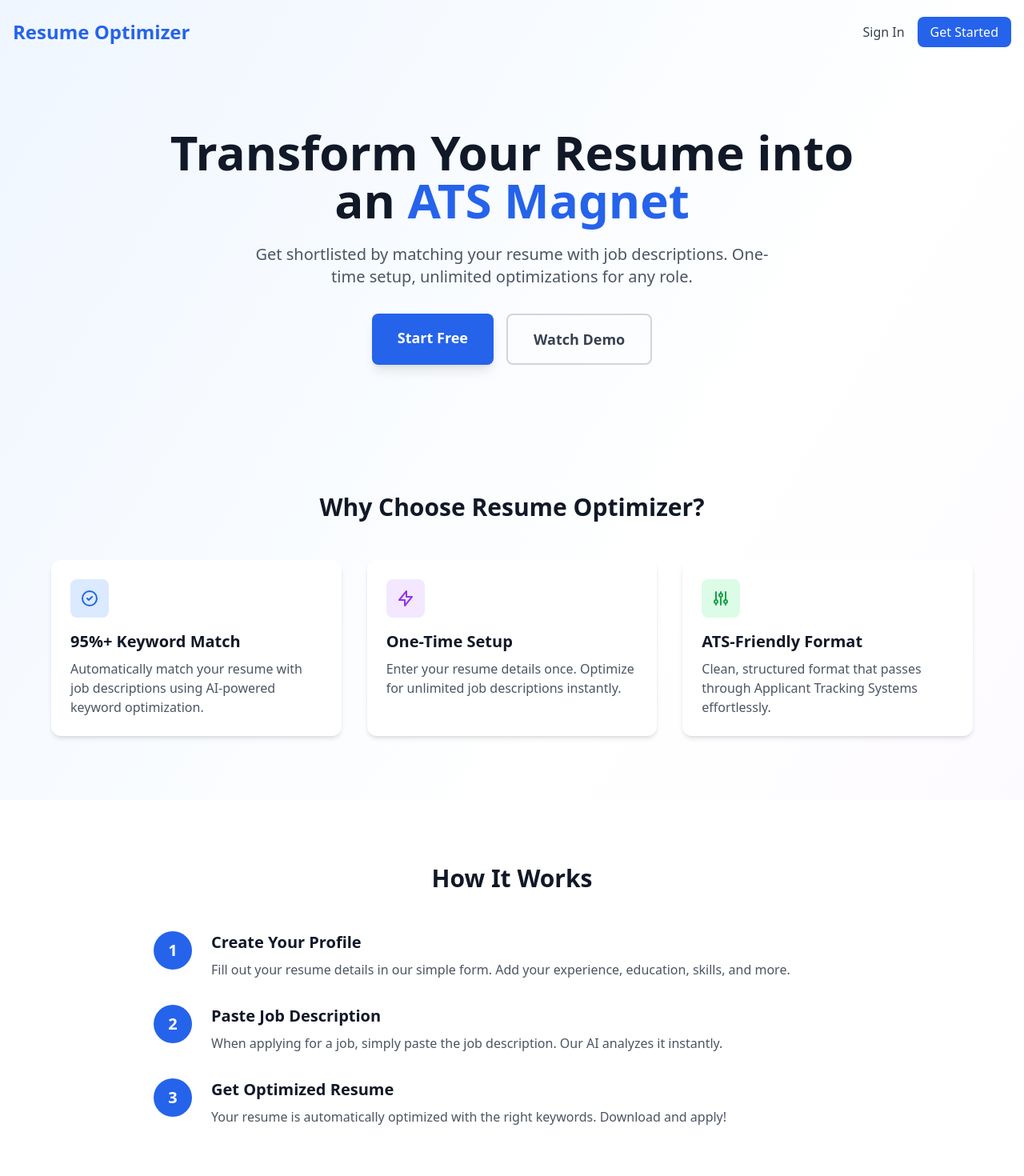
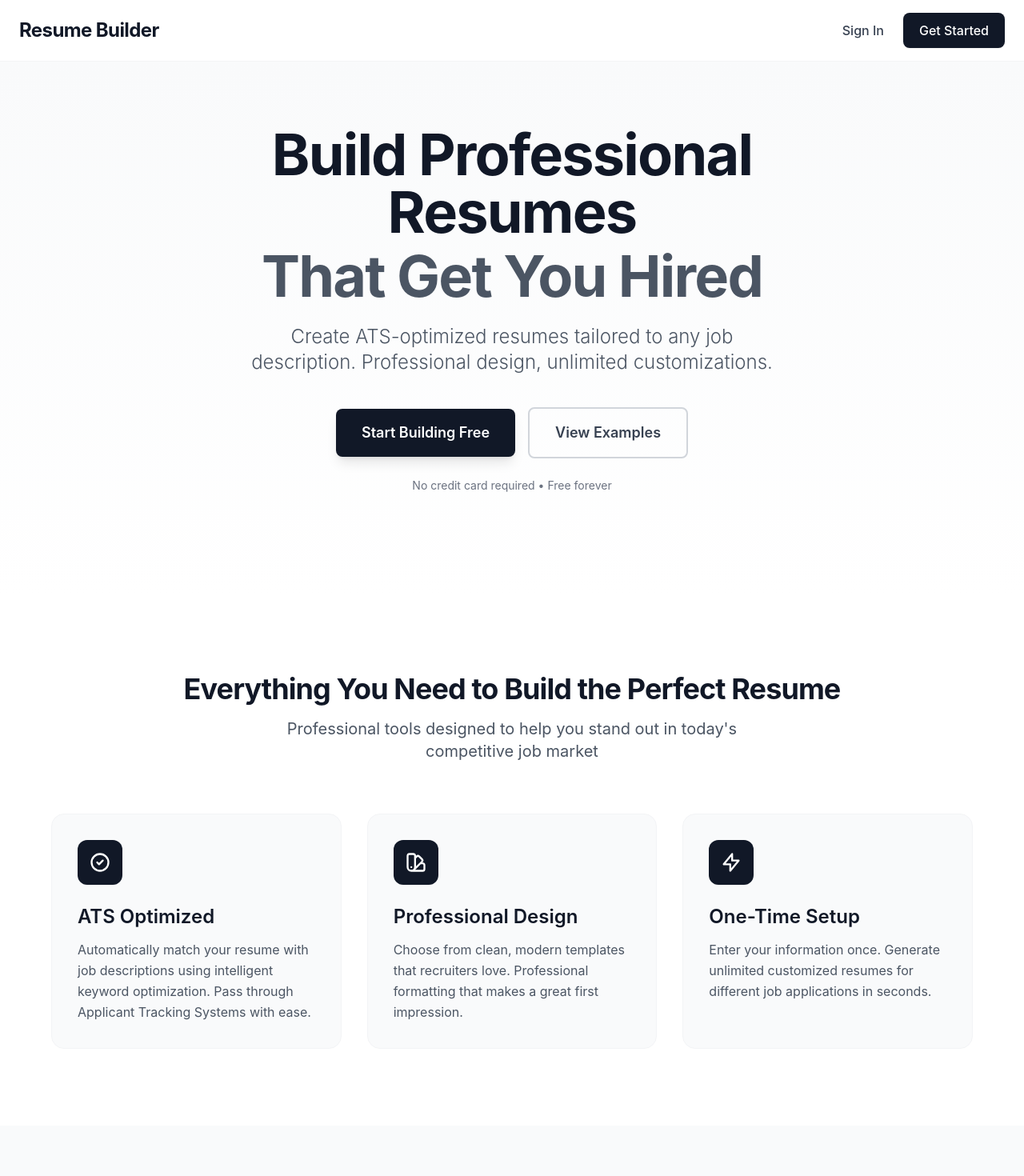
Before and after one commit to chinnuk0521/Resume-Builder, a Next.js app: page / in a window 1280 px wide. Shown: the top 1470 px of the page at 80% size. Built offline with nearby package versions, Linux system fonts and the light colour scheme; no server answers.

Commit message:
Update landing page: rebrand to Resume Builder with modern professional design

```diff
--- a/app/globals.css
+++ b/app/globals.css
@@ -2,6 +2,11 @@
 @tailwind components;
 @tailwind utilities;
 
+@import url('https://fonts.googleapis.com/css2?family=Inter:wght@300;400;500;600;700;800&display=swap');
+
 body {
   @apply bg-gray-50 text-gray-900;
+  font-family: 'Inter', -apple-system, BlinkMacSystemFont, 'Segoe UI', 'Roboto', 'Oxygen', 'Ubuntu', 'Cantarell', 'Fira Sans', 'Droid Sans', 'Helvetica Neue', sans-serif;
+  -webkit-font-smoothing: antialiased;
+  -moz-osx-font-smoothing: grayscale;
 }
--- a/app/layout.tsx
+++ b/app/layout.tsx
@@ -4,8 +4,8 @@ import 'react-quill/dist/quill.snow.css'
 import { AuthProvider } from '@/components/AuthProvider'
 
 export const metadata: Metadata = {
-  title: 'Resume Rewriter - ATS Optimizer',
-  description: 'Transform your resume into an ATS-friendly format',
+  title: 'Resume Builder - Professional ATS-Optimized Resumes',
+  description: 'Build professional, ATS-optimized resumes that get you noticed',
 }
 
 export default function RootLayout({
--- a/app/page.tsx
+++ b/app/page.tsx
@@ -20,167 +20,196 @@ export default function LandingPage() {
 
   if (loading) {
     return (
-      <div className="min-h-screen flex items-center justify-center">
+      <div className="min-h-screen flex items-center justify-center bg-white">
         <div className="animate-spin rounded-full h-12 w-12 border-b-2 border-blue-600"></div>
       </div>
     )
   }
 
   return (
-    <div className="min-h-screen bg-gradient-to-br from-blue-50 via-white to-purple-50">
+    <div className="min-h-screen bg-white">
       {/* Navigation */}
-      <nav className="container mx-auto px-4 py-6">
+      <nav className="border-b border-gray-100 bg-white/80 backdrop-blur-sm sticky top-0 z-50">
+        <div className="container mx-auto px-6 py-4">
           <div className="flex justify-between items-center">
-          <div className="text-2xl font-bold text-blue-600">Resume Optimizer</div>
-          <div className="space-x-4">
-            <Link href="/auth/login" className="text-gray-700 hover:text-blue-600 transition">
+            <div className="text-2xl font-bold text-gray-900 tracking-tight">Resume Builder</div>
+            <div className="flex items-center space-x-6">
+              <Link
+                href="/auth/login"
+                className="text-gray-700 hover:text-gray-900 font-medium transition-colors"
+              >
                 Sign In
               </Link>
               <Link
                 href="/auth/login"
-              className="bg-blue-600 text-white px-4 py-2 rounded-lg hover:bg-blue-700 transition"
+                className="bg-gray-900 text-white px-5 py-2.5 rounded-lg hover:bg-gray-800 transition-all font-medium shadow-sm"
               >
                 Get Started
               </Link>
             </div>
           </div>
+        </div>
       </nav>
 
       {/* Hero Section */}
-      <div className="container mx-auto px-4 py-20">
+      <section className="relative overflow-hidden bg-gradient-to-b from-gray-50 to-white pt-20 pb-32">
+        <div className="container mx-auto px-6">
           <div className="max-w-4xl mx-auto text-center">
-          <h1 className="text-5xl md:text-6xl font-bold text-gray-900 mb-6">
-            Transform Your Resume into an
-            <span className="text-blue-600"> ATS Magnet</span>
+            <h1 className="text-5xl md:text-6xl lg:text-7xl font-bold text-gray-900 mb-6 leading-tight tracking-tight">
+              Build Professional Resumes
+              <span className="block text-gray-600 mt-2">That Get You Hired</span>
             </h1>
-          <p className="text-xl text-gray-600 mb-8 max-w-2xl mx-auto">
-            Get shortlisted by matching your resume with job descriptions.
-            One-time setup, unlimited optimizations for any role.
+            <p className="text-xl md:text-2xl text-gray-600 mb-10 max-w-2xl mx-auto leading-relaxed font-light">
+              Create ATS-optimized resumes tailored to any job description.
+              Professional design, unlimited customizations.
             </p>
-          <div className="flex flex-col sm:flex-row gap-4 justify-center">
+            <div className="flex flex-col sm:flex-row gap-4 justify-center items-center">
               <Link
                 href="/auth/login"
-              className="bg-blue-600 text-white px-8 py-4 rounded-lg text-lg font-semibold hover:bg-blue-700 transition shadow-lg hover:shadow-xl"
+                className="bg-gray-900 text-white px-8 py-4 rounded-lg text-lg font-semibold hover:bg-gray-800 transition-all shadow-lg hover:shadow-xl transform hover:-translate-y-0.5"
               >
-              Start Free
+                Start Building Free
               </Link>
-            <button className="border-2 border-gray-300 text-gray-700 px-8 py-4 rounded-lg text-lg font-semibold hover:border-gray-400 transition">
-              Watch Demo
+              <button className="border-2 border-gray-300 text-gray-700 px-8 py-4 rounded-lg text-lg font-semibold hover:border-gray-400 hover:bg-gray-50 transition-all">
+                View Examples
               </button>
             </div>
+            <p className="text-sm text-gray-500 mt-6">No credit card required • Free forever</p>
           </div>
         </div>
+      </section>
 
       {/* Features Section */}
-      <div className="container mx-auto px-4 py-20">
+      <section className="py-24 bg-white">
+        <div className="container mx-auto px-6">
           <div className="max-w-6xl mx-auto">
-          <h2 className="text-3xl font-bold text-center text-gray-900 mb-12">
-            Why Choose Resume Optimizer?
+            <div className="text-center mb-16">
+              <h2 className="text-4xl font-bold text-gray-900 mb-4 tracking-tight">
+                Everything You Need to Build the Perfect Resume
               </h2>
+              <p className="text-xl text-gray-600 max-w-2xl mx-auto">
+                Professional tools designed to help you stand out in today's competitive job market
+              </p>
+            </div>
             <div className="grid md:grid-cols-3 gap-8">
-            <div className="bg-white p-6 rounded-xl shadow-md hover:shadow-lg transition">
-              <div className="w-12 h-12 bg-blue-100 rounded-lg flex items-center justify-center mb-4">
-                <svg className="w-6 h-6 text-blue-600" fill="none" stroke="currentColor" viewBox="0 0 24 24">
+              <div className="bg-gray-50 p-8 rounded-2xl hover:shadow-lg transition-all border border-gray-100">
+                <div className="w-14 h-14 bg-gray-900 rounded-xl flex items-center justify-center mb-6">
+                  <svg className="w-7 h-7 text-white" fill="none" stroke="currentColor" viewBox="0 0 24 24">
                     <path strokeLinecap="round" strokeLinejoin="round" strokeWidth={2} d="M9 12l2 2 4-4m6 2a9 9 0 11-18 0 9 9 0 0118 0z" />
                   </svg>
                 </div>
-              <h3 className="text-xl font-semibold mb-2">95%+ Keyword Match</h3>
-              <p className="text-gray-600">
-                Automatically match your resume with job descriptions using AI-powered keyword optimization.
+                <h3 className="text-2xl font-semibold mb-3 text-gray-900">ATS Optimized</h3>
+                <p className="text-gray-600 leading-relaxed">
+                  Automatically match your resume with job descriptions using intelligent keyword optimization. Pass through Applicant Tracking Systems with ease.
                 </p>
               </div>
-            <div className="bg-white p-6 rounded-xl shadow-md hover:shadow-lg transition">
-              <div className="w-12 h-12 bg-purple-100 rounded-lg flex items-center justify-center mb-4">
-                <svg className="w-6 h-6 text-purple-600" fill="none" stroke="currentColor" viewBox="0 0 24 24">
+              <div className="bg-gray-50 p-8 rounded-2xl hover:shadow-lg transition-all border border-gray-100">
+                <div className="w-14 h-14 bg-gray-900 rounded-xl flex items-center justify-center mb-6">
+                  <svg className="w-7 h-7 text-white" fill="none" stroke="currentColor" viewBox="0 0 24 24">
+                    <path strokeLinecap="round" strokeLinejoin="round" strokeWidth={2} d="M7 21a4 4 0 01-4-4V5a2 2 0 012-2h4a2 2 0 012 2v12a4 4 0 01-4 4zm0 0h12a2 2 0 002-2v-4a2 2 0 00-2-2h-2.343M11 7.343l1.657-1.657a2 2 0 012.828 0l2.829 2.829a2 2 0 010 2.828l-8.486 8.485M7 17h.01" />
+                  </svg>
+                </div>
+                <h3 className="text-2xl font-semibold mb-3 text-gray-900">Professional Design</h3>
+                <p className="text-gray-600 leading-relaxed">
+                  Choose from clean, modern templates that recruiters love. Professional formatting that makes a great first impression.
+                </p>
+              </div>
+              <div className="bg-gray-50 p-8 rounded-2xl hover:shadow-lg transition-all border border-gray-100">
+                <div className="w-14 h-14 bg-gray-900 rounded-xl flex items-center justify-center mb-6">
+                  <svg className="w-7 h-7 text-white" fill="none" stroke="currentColor" viewBox="0 0 24 24">
                     <path strokeLinecap="round" strokeLinejoin="round" strokeWidth={2} d="M13 10V3L4 14h7v7l9-11h-7z" />
                   </svg>
                 </div>
-              <h3 className="text-xl font-semibold mb-2">One-Time Setup</h3>
-              <p className="text-gray-600">
-                Enter your resume details once. Optimize for unlimited job descriptions instantly.
-              </p>
-            </div>
-            <div className="bg-white p-6 rounded-xl shadow-md hover:shadow-lg transition">
-              <div className="w-12 h-12 bg-green-100 rounded-lg flex items-center justify-center mb-4">
-                <svg className="w-6 h-6 text-green-600" fill="none" stroke="currentColor" viewBox="0 0 24 24">
-                  <path strokeLinecap="round" strokeLinejoin="round" strokeWidth={2} d="M12 6V4m0 2a2 2 0 100 4m0-4a2 2 0 110 4m-6 8a2 2 0 100-4m0 4a2 2 0 110-4m0 4v2m0-6V4m6 6v10m6-2a2 2 0 100-4m0 4a2 2 0 110-4m0 4v2m0-6V4" />
-                </svg>
-              </div>
-              <h3 className="text-xl font-semibold mb-2">ATS-Friendly Format</h3>
-              <p className="text-gray-600">
-                Clean, structured format that passes through Applicant Tracking Systems effortlessly.
+                <h3 className="text-2xl font-semibold mb-3 text-gray-900">One-Time Setup</h3>
+                <p className="text-gray-600 leading-relaxed">
+                  Enter your information once. Generate unlimited customized resumes for different job applications in seconds.
                 </p>
               </div>
             </div>
           </div>
         </div>
+      </section>
 
       {/* How It Works */}
-      <div className="bg-white py-20">
-        <div className="container mx-auto px-4">
+      <section className="py-24 bg-gray-50">
+        <div className="container mx-auto px-6">
           <div className="max-w-4xl mx-auto">
-            <h2 className="text-3xl font-bold text-center text-gray-900 mb-12">
+            <div className="text-center mb-16">
+              <h2 className="text-4xl font-bold text-gray-900 mb-4 tracking-tight">
                 How It Works
               </h2>
-            <div className="space-y-8">
-              <div className="flex items-start gap-6">
-                <div className="flex-shrink-0 w-12 h-12 bg-blue-600 text-white rounded-full flex items-center justify-center font-bold text-xl">
+              <p className="text-xl text-gray-600">
+                Build your perfect resume in three simple steps
+              </p>
+            </div>
+            <div className="space-y-12">
+              <div className="flex items-start gap-8 bg-white p-8 rounded-2xl border border-gray-100 shadow-sm">
+                <div className="flex-shrink-0 w-16 h-16 bg-gray-900 text-white rounded-2xl flex items-center justify-center font-bold text-2xl">
                   1
                 </div>
-                <div>
-                  <h3 className="text-xl font-semibold mb-2">Create Your Profile</h3>
-                  <p className="text-gray-600">
-                    Fill out your resume details in our simple form. Add your experience, education, skills, and more.
+                <div className="flex-1">
+                  <h3 className="text-2xl font-semibold mb-3 text-gray-900">Build Your Resume</h3>
+                  <p className="text-gray-600 leading-relaxed text-lg">
+                    Fill out your professional details in our intuitive builder. Add your work experience, education, skills, and achievements. Save your information securely.
                   </p>
                 </div>
               </div>
-              <div className="flex items-start gap-6">
-                <div className="flex-shrink-0 w-12 h-12 bg-blue-600 text-white rounded-full flex items-center justify-center font-bold text-xl">
+              <div className="flex items-start gap-8 bg-white p-8 rounded-2xl border border-gray-100 shadow-sm">
+                <div className="flex-shrink-0 w-16 h-16 bg-gray-900 text-white rounded-2xl flex items-center justify-center font-bold text-2xl">
                   2
                 </div>
-                <div>
-                  <h3 className="text-xl font-semibold mb-2">Paste Job Description</h3>
-                  <p className="text-gray-600">
-                    When applying for a job, simply paste the job description. Our AI analyzes it instantly.
+                <div className="flex-1">
+                  <h3 className="text-2xl font-semibold mb-3 text-gray-900">Add Job Description</h3>
+                  <p className="text-gray-600 leading-relaxed text-lg">
+                    When you find a job you want to apply for, simply paste the job description. Our system analyzes it instantly to identify key requirements and keywords.
                   </p>
                 </div>
               </div>
-              <div className="flex items-start gap-6">
-                <div className="flex-shrink-0 w-12 h-12 bg-blue-600 text-white rounded-full flex items-center justify-center font-bold text-xl">
+              <div className="flex items-start gap-8 bg-white p-8 rounded-2xl border border-gray-100 shadow-sm">
+                <div className="flex-shrink-0 w-16 h-16 bg-gray-900 text-white rounded-2xl flex items-center justify-center font-bold text-2xl">
                   3
                 </div>
-                <div>
-                  <h3 className="text-xl font-semibold mb-2">Get Optimized Resume</h3>
-                  <p className="text-gray-600">
-                    Your resume is automatically optimized with the right keywords. Download and apply!
+                <div className="flex-1">
+                  <h3 className="text-2xl font-semibold mb-3 text-gray-900">Download & Apply</h3>
+                  <p className="text-gray-600 leading-relaxed text-lg">
+                    Get your optimized resume tailored to the job. Review, make any adjustments, and download as PDF. You're ready to apply with confidence.
                   </p>
                 </div>
               </div>
             </div>
           </div>
         </div>
-      </div>
+      </section>
 
       {/* CTA Section */}
-      <div className="container mx-auto px-4 py-20">
-        <div className="max-w-3xl mx-auto text-center bg-blue-600 rounded-2xl p-12 text-white">
-          <h2 className="text-3xl font-bold mb-4">Ready to Get Shortlisted?</h2>
-          <p className="text-xl mb-8 text-blue-100">
-            Join thousands of job seekers who are getting more interviews with optimized resumes.
+      <section className="py-24 bg-white">
+        <div className="container mx-auto px-6">
+          <div className="max-w-4xl mx-auto">
+            <div className="bg-gradient-to-br from-gray-900 to-gray-800 rounded-3xl p-12 md:p-16 text-center text-white shadow-2xl">
+              <h2 className="text-4xl md:text-5xl font-bold mb-6 tracking-tight">
+                Ready to Build Your Perfect Resume?
+              </h2>
+              <p className="text-xl mb-10 text-gray-300 max-w-2xl mx-auto leading-relaxed">
+                Join professionals who are landing more interviews with resumes built specifically for each job application.
               </p>
               <Link
                 href="/auth/login"
-            className="inline-block bg-white text-blue-600 px-8 py-4 rounded-lg text-lg font-semibold hover:bg-gray-100 transition shadow-lg"
+                className="inline-block bg-white text-gray-900 px-10 py-4 rounded-lg text-lg font-semibold hover:bg-gray-100 transition-all shadow-xl transform hover:-translate-y-0.5"
               >
                 Get Started Free
               </Link>
+              <p className="text-sm text-gray-400 mt-6">No credit card required</p>
             </div>
           </div>
+        </div>
+      </section>
 
       {/* Footer */}
-      <footer className="border-t border-gray-200 py-8">
-        <div className="container mx-auto px-4 text-center text-gray-600">
-          <p>&copy; 2024 Resume Optimizer. All rights reserved.</p>
+      <footer className="border-t border-gray-200 bg-white py-12">
+        <div className="container mx-auto px-6">
+          <div className="text-center text-gray-600">
+            <p className="font-medium">&copy; 2024 Resume Builder. All rights reserved.</p>
+          </div>
         </div>
       </footer>
     </div>
```
Lines whose indentation alone changed are shown as unchanged.
